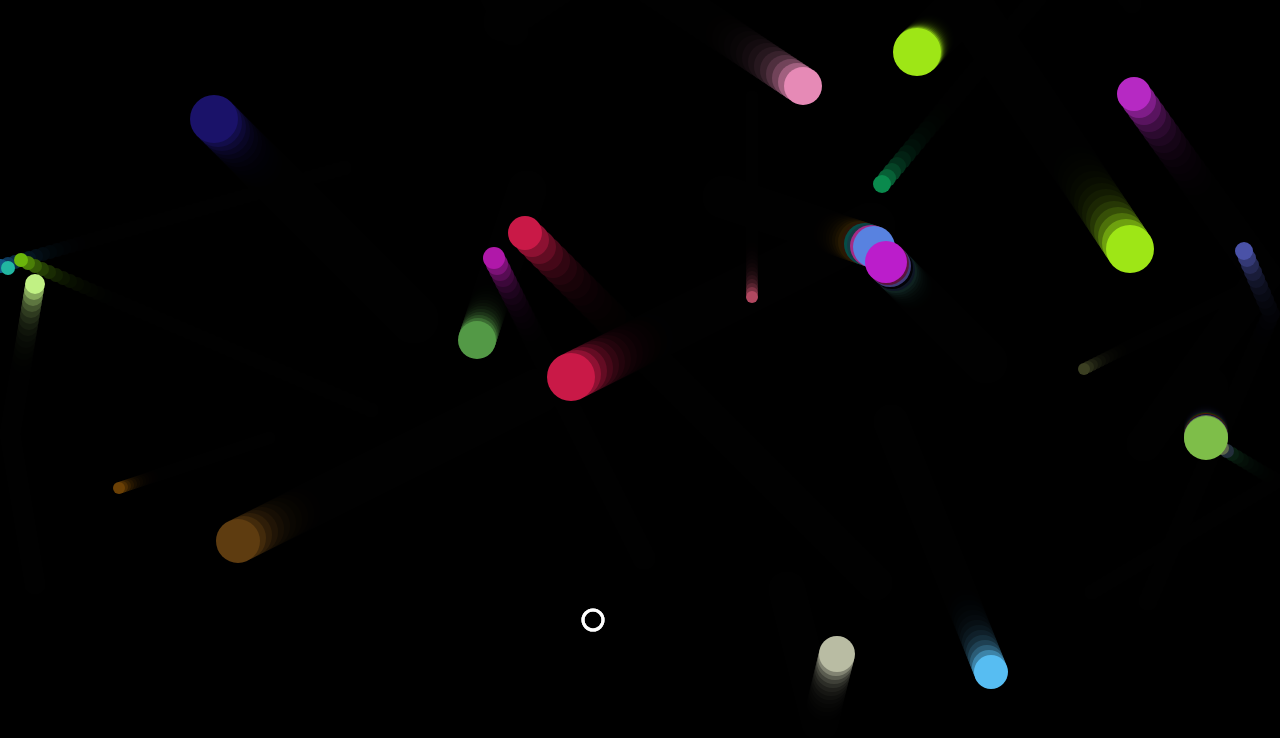
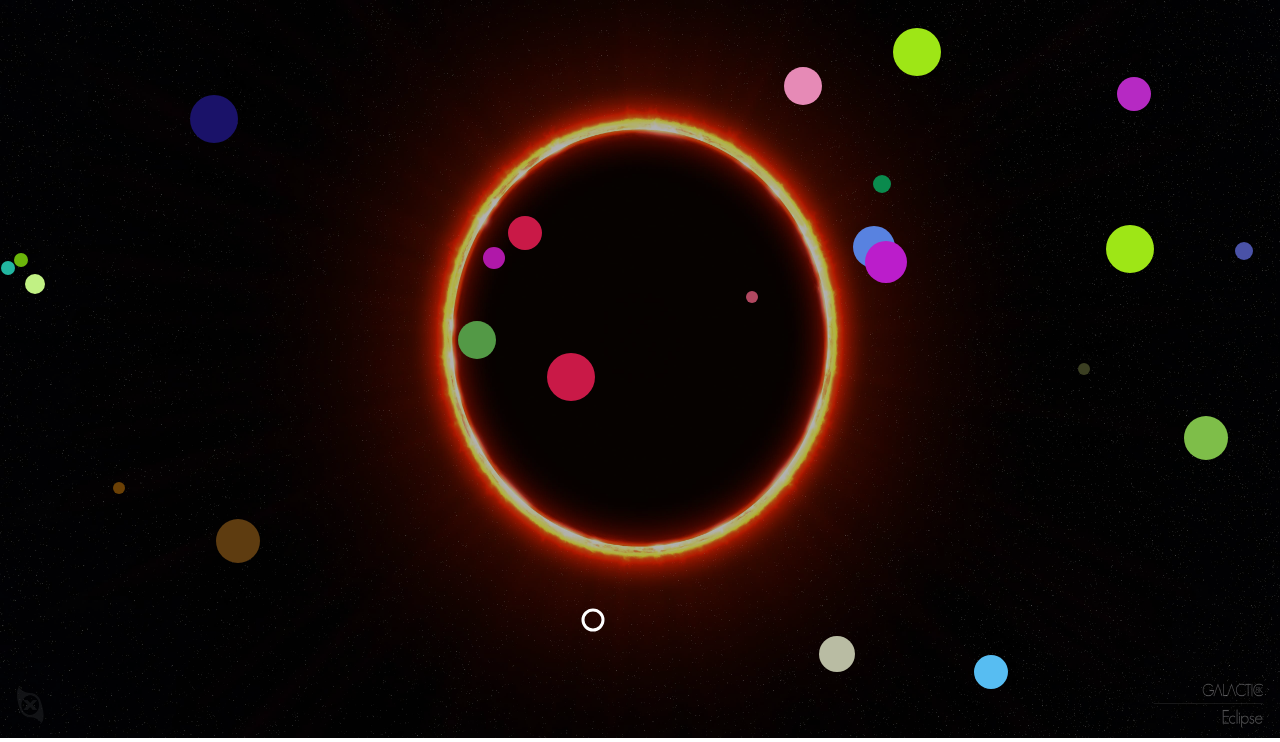
Before and after one commit to iCaaat/ball-work, a plain HTML site: page index.html in a window 1280 px wide. Shown: the part 62-804 px from the top of the page. Drawn offline with Linux system fonts and the light colour scheme; animation ran at ten frames a second.

Commit message:
添加背景图片

```diff
--- a/main.js
+++ b/main.js
@@ -1,11 +1,19 @@
 
 // 设置画布
-
  const canvas = document.querySelector('canvas');
  const ctx = canvas.getContext('2d');
 
  const width = canvas.width = window.innerWidth;
  const height = canvas.height = window.innerHeight;
+
+
+ const backgroundImage = new Image();
+backgroundImage.src = 'img/background.jpg'; // 这里是背景图片的路径
+
+backgroundImage.onload = function() {
+  // 在 canvas 上绘制背景图像
+  ctx.drawImage(backgroundImage, 0, 0, canvas.width, canvas.height);
+};
 
  // 生成随机数的函数
 
@@ -204,6 +212,11 @@ function addBall(ball) {
 }
 
 function loop() {
+  // 每次循环之前清空 canvas
+  ctx.clearRect(0, 0, canvas.width, canvas.height);
+
+  // 绘制背景
+  ctx.drawImage(backgroundImage, 0, 0, canvas.width, canvas.height);
   ctx.fillStyle = "rgba(0, 0, 0, 0.30)";
   ctx.fillRect(0, 0, width, height);
 
--- a/style.css
+++ b/style.css
@@ -10,6 +10,7 @@ html, body {
   body {
     overflow: hidden;
     height: inherit;
+
   }
 
   h1 {
```
Also changed, not shown: index.html (+1 -1 lines), img/background.jpg (added).
